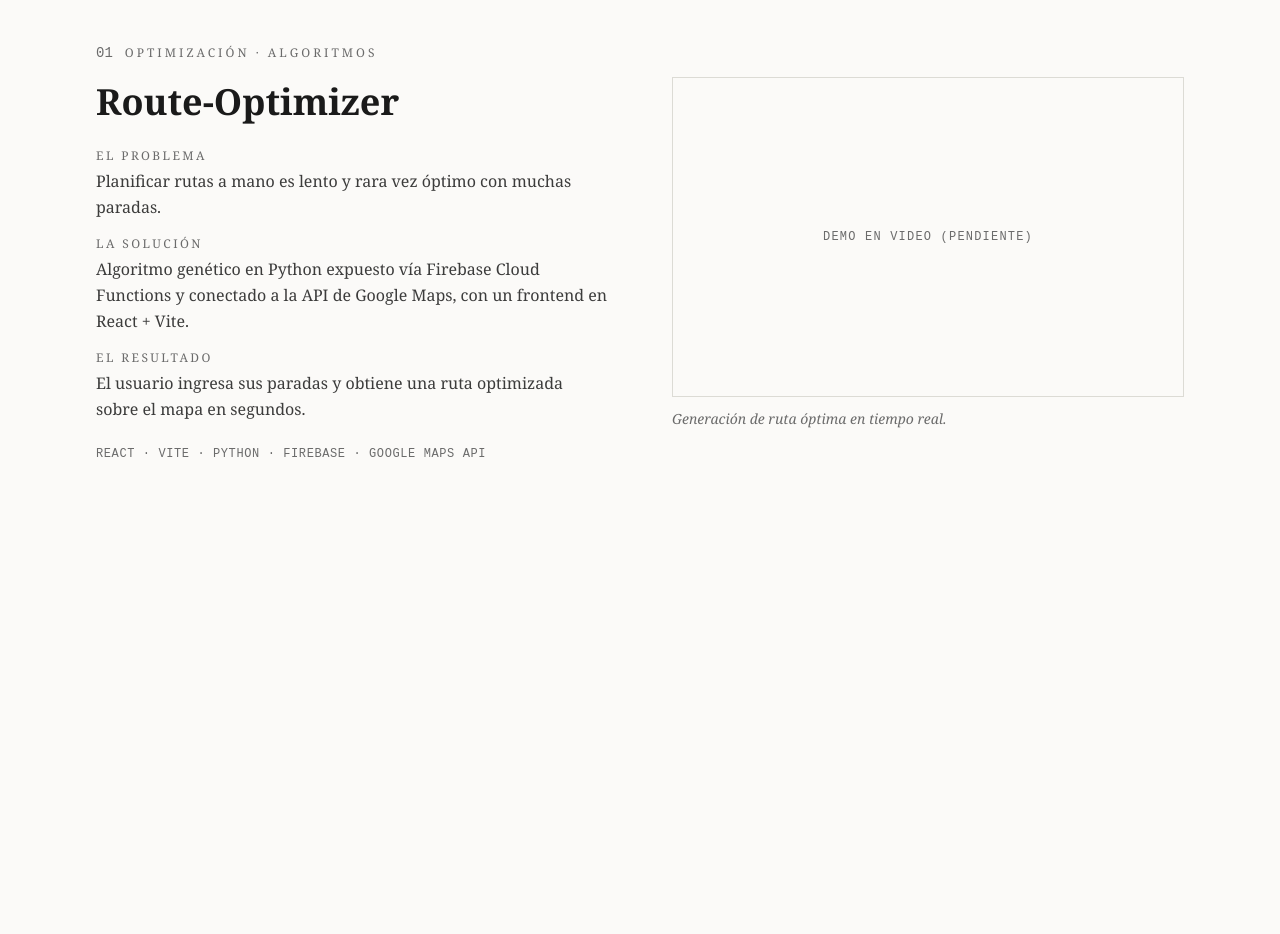
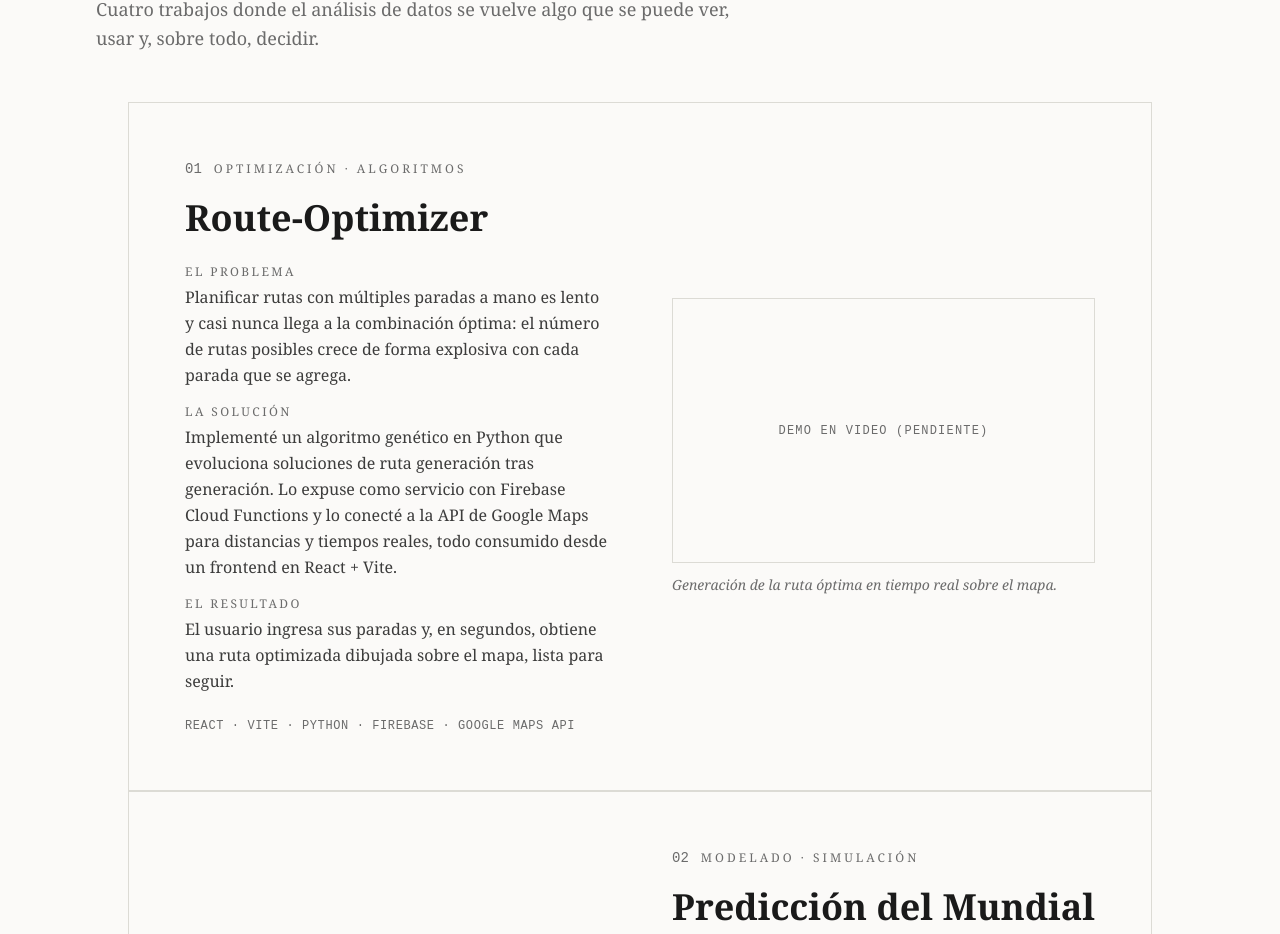
Before and after one commit to marcocarbajalb/portafolio, a React (Vite) app: page / in a window 1280 px wide. Shown: the part 990-1924 px from the top of the page. Before the commit the page ends 1580 px from the top, so only its background shows below. Built offline with nearby package versions, Linux system fonts and the light colour scheme.

Commit message:
feat: agregar sección Proyectos con los 4 proyectos principales (data-driven) apilado tipo mazo de cartas

```diff
--- a/src/App.tsx
+++ b/src/App.tsx
@@ -1,36 +1,12 @@
 import Layout from './components/layout/Layout';
-import Section from './components/layout/Section';
 import Hero from './components/sections/Hero';
-import CardProyecto, { type Project } from './components/sections/CardProyecto';
-
-const sampleProject: Project = {
-  index: '01',
-  kicker: 'Optimización · Algoritmos',
-  title: 'Route-Optimizer',
-  problem: 'Planificar rutas a mano es lento y rara vez óptimo con muchas paradas.',
-  solution:
-    'Algoritmo genético en Python expuesto vía Firebase Cloud Functions y conectado a la API de Google Maps, con un frontend en React + Vite.',
-  result: 'El usuario ingresa sus paradas y obtiene una ruta optimizada sobre el mapa en segundos.',
-  stack: ['React', 'Vite', 'Python', 'Firebase', 'Google Maps API'],
-  media: {
-    kind: 'placeholder',
-    label: 'Demo en video (pendiente)',
-    caption: 'Generación de ruta óptima en tiempo real.',
-  },
-};
+import Proyectos from './components/sections/Proyectos';
 
 export default function App() {
   return (
     <Layout>
       <Hero />
-      <Section id="proyectos" aria-labelledby="proyectos-title" className="border-t border-rule">
-        <h2 id="proyectos-title" className="text-3xl font-semibold text-ink sm:text-4xl">
-          Proyectos
-        </h2>
-        <div className="mt-16">
-          <CardProyecto project={sampleProject} />
-        </div>
-      </Section>
+      <Proyectos />
     </Layout>
   );
 }
--- a/src/components/sections/CardProyecto.tsx
+++ b/src/components/sections/CardProyecto.tsx
@@ -1,4 +1,3 @@
-import { motion, useReducedMotion, type Variants } from 'motion/react';
 import { cn } from '../../lib/utils';
 
 export type ProjectMedia =
@@ -18,11 +17,6 @@ export type Project = {
   repoUrl?: string;
 };
 
-const textContainer: Variants = {
-  hidden: {},
-  show: { transition: { staggerChildren: 0.1 } },
-};
-
 function Block({ label, text }: { label: string; text: string }) {
   return (
     <div>
@@ -34,106 +28,48 @@ function Block({ label, text }: { label: string; text: string }) {
 
 function Media({ media }: { media: ProjectMedia }) {
   if (media.kind === 'image') {
-    return (
-      <img src={media.src} alt={media.alt} loading="lazy" decoding="async" className="h-full w-full object-cover" />
-    );
+    return <img src={media.src} alt={media.alt} loading="lazy" decoding="async" className="h-full w-full object-cover" />;
   }
   if (media.kind === 'video') {
     return (
-      <video
-        src={media.src}
-        poster={media.poster}
-        autoPlay
-        loop
-        muted
-        playsInline
-        preload="metadata"
-        aria-label={media.caption}
-        className="h-full w-full object-cover"
-      />
+      <video src={media.src} poster={media.poster} autoPlay loop muted playsInline preload="metadata" aria-label={media.caption} className="h-full w-full object-cover" />
     );
   }
   return (
     <div className="flex h-full w-full items-center justify-center bg-paper">
-      <span className="font-mono text-xs uppercase tracking-widest text-muted">
-        {media.label ?? 'Visual pendiente'}
-      </span>
+      <span className="font-mono text-xs uppercase tracking-widest text-muted">{media.label ?? 'Visual pendiente'}</span>
     </div>
   );
 }
 
-type CardProyectoProps = {
-  project: Project;
-  reverse?: boolean;
-};
+type CardProyectoProps = { project: Project; reverse?: boolean };
 
 export default function CardProyecto({ project, reverse = false }: CardProyectoProps) {
-  const prefersReduced = useReducedMotion();
-
-  const fadeUp: Variants = {
-    hidden: { opacity: 0, y: prefersReduced ? 0 : 24 },
-    show: {
-      opacity: 1,
-      y: 0,
-      transition: { duration: 0.6, ease: [0.22, 1, 0.36, 1] },
-    },
-  };
-
   const aspect = project.media.aspect ?? 'aspect-[16/10]';
-
   return (
-    <motion.article
-      variants={textContainer}
-      initial="hidden"
-      whileInView="show"
-      viewport={{ once: true, margin: '-100px' }}
-      className="grid items-center gap-10 md:grid-cols-2 md:gap-16"
-    >
+    <article className="grid items-center gap-10 md:grid-cols-2 md:gap-16">
       <div className={cn('order-2', reverse ? 'md:order-2' : 'md:order-1')}>
-        <motion.div variants={fadeUp} className="flex items-baseline gap-3">
+        <div className="flex items-baseline gap-3">
           <span className="font-mono text-sm text-muted">{project.index}</span>
-          <span className="font-serif text-xs uppercase tracking-[0.25em] text-muted">
-            {project.kicker}
-          </span>
-        </motion.div>
-
-        <motion.h3 variants={fadeUp} className="mt-4 text-3xl font-semibold leading-tight text-ink sm:text-4xl">
-          {project.title}
-        </motion.h3>
-
-        <motion.div variants={fadeUp} className="mt-6 space-y-4">
+          <span className="font-serif text-xs uppercase tracking-[0.25em] text-muted">{project.kicker}</span>
+        </div>
+        <h3 className="mt-4 text-3xl font-semibold leading-tight text-ink sm:text-4xl">{project.title}</h3>
+        <div className="mt-6 space-y-4">
           <Block label="El problema" text={project.problem} />
           <Block label="La solución" text={project.solution} />
           <Block label="El resultado" text={project.result} />
-        </motion.div>
-
-        <motion.p variants={fadeUp} className="mt-6 font-mono text-xs uppercase tracking-wider text-muted">
-          {project.stack.join('  ·  ')}
-        </motion.p>
-
+        </div>
+        <p className="mt-6 font-mono text-xs uppercase tracking-wider text-muted">{project.stack.join('  ·  ')}</p>
         {project.repoUrl && (
-          <motion.a
-            variants={fadeUp}
-            href={project.repoUrl}
-            target="_blank"
-            rel="noopener noreferrer"
-            className="mt-6 inline-block border-b border-ink pb-0.5 font-serif text-ink transition-colors hover:text-muted"
-          >
-            Ver repositorio ↗
-          </motion.a>
+          <a href={project.repoUrl} target="_blank" rel="noopener noreferrer" className="mt-6 inline-block border-b border-ink pb-0.5 font-serif text-ink transition-colors hover:text-muted">Ver repositorio ↗</a>
         )}
       </div>
-
-      <motion.figure variants={fadeUp} className={cn('order-1 m-0', reverse ? 'md:order-1' : 'md:order-2')}>
+      <figure className={cn('order-1 m-0', reverse ? 'md:order-1' : 'md:order-2')}>
         <div className={cn('overflow-hidden border border-rule bg-paper', aspect)}>
           <Media media={project.media} />
         </div>
-        {project.media.caption && (
-          <figcaption className="mt-3 font-serif text-sm italic text-muted">
-            {project.media.caption}
-          </figcaption>
-        )}
-      </motion.figure>
-    </motion.article>
+        {project.media.caption && <figcaption className="mt-3 font-serif text-sm italic text-muted">{project.media.caption}</figcaption>}
+      </figure>
+    </article>
   );
 }
--- /dev/null
+++ b/src/components/sections/Proyectos.tsx
@@ -0,0 +1,39 @@
+import { type CSSProperties } from 'react';
+import { projects } from '../../data/projects';
+import CardProyecto from './CardProyecto';
+import Container from '../layout/Container';
+
+export default function Proyectos() {
+  return (
+    <section
+      id="proyectos"
+      aria-labelledby="proyectos-title"
+      className="scroll-mt-24 border-t border-rule pb-20 pt-20 md:pb-32 md:pt-32"
+    >
+      <Container>
+        <header className="max-w-2xl">
+          <h2 id="proyectos-title" className="text-3xl font-semibold text-ink sm:text-4xl">
+            Proyectos
+          </h2>
+          <p className="mt-4 font-serif text-lg leading-relaxed text-muted">
+            Cuatro trabajos donde el análisis de datos se vuelve algo que se
+            puede ver, usar y, sobre todo, decidir.
+          </p>
+        </header>
+      </Container>
+
+      <ul
+        className="stack m-0 mt-12 list-none px-4 sm:px-6"
+        style={{ '--n': projects.length } as CSSProperties}
+      >
+        {projects.map((project, i) => (
+          <li key={project.title} className="stack-card" style={{ '--i': i } as CSSProperties}>
+            <div className="stack-card-inner mx-auto max-w-5xl border border-rule bg-paper p-6 sm:p-10 md:p-14">
+              <CardProyecto project={project} reverse={i % 2 === 1} />
+            </div>
+          </li>
+        ))}
+      </ul>
+    </section>
+  );
+}
--- /dev/null
+++ b/src/data/projects.ts
@@ -0,0 +1,73 @@
+import type { Project } from '../components/sections/CardProyecto';
+
+export const projects: Project[] = [
+  {
+    index: '01',
+    kicker: 'Optimización · Algoritmos',
+    title: 'Route-Optimizer',
+    problem:
+      'Planificar rutas con múltiples paradas a mano es lento y casi nunca llega a la combinación óptima: el número de rutas posibles crece de forma explosiva con cada parada que se agrega.',
+    solution:
+      'Implementé un algoritmo genético en Python que evoluciona soluciones de ruta generación tras generación. Lo expuse como servicio con Firebase Cloud Functions y lo conecté a la API de Google Maps para distancias y tiempos reales, todo consumido desde un frontend en React + Vite.',
+    result:
+      'El usuario ingresa sus paradas y, en segundos, obtiene una ruta optimizada dibujada sobre el mapa, lista para seguir.',
+    stack: ['React', 'Vite', 'Python', 'Firebase', 'Google Maps API'],
+    media: {
+      kind: 'placeholder',
+      label: 'Demo en video (pendiente)',
+      caption: 'Generación de la ruta óptima en tiempo real sobre el mapa.',
+    },
+  },
+  {
+    index: '02',
+    kicker: 'Modelado · Simulación',
+    title: 'Predicción del Mundial FIFA 2026',
+    problem:
+      'Predecir un torneo como el Mundial es difícil: hay pocos partidos entre selecciones, mucha incertidumbre, y un formato de grupos más eliminatorias que encadena dependencias entre resultados.',
+    solution:
+      'Modelé la tasa de goles de cada selección con el modelo Dixon-Coles, lo contrasté contra enfoques de machine learning, y corrí una simulación de Monte Carlo del torneo completo miles de veces para estimar las probabilidades de avance y de título.',
+    result:
+      'El trabajo se consolidó en un artículo con formato de paper, con las probabilidades de cada selección y conclusiones sobre qué enfoque modela mejor este tipo de torneo.',
+    stack: ['Python', 'Dixon-Coles', 'Machine Learning', 'Monte Carlo'],
+    media: {
+      kind: 'placeholder',
+      label: 'Mockup del paper (pendiente)',
+      caption: 'Distribución de resultados simulados por Monte Carlo.',
+    },
+  },
+  {
+    index: '03',
+    kicker: 'Aprendizaje no supervisado · Visualización',
+    title: 'Clusterización de jugadores de la NBA',
+    problem:
+      'Más allá de las posiciones tradicionales, los estilos de juego en la NBA no son obvios a simple vista. Buscábamos descubrir agrupaciones naturales a partir de las métricas de rendimiento de los jugadores.',
+    solution:
+      'Tras un análisis exploratorio y preprocesamiento completo, apliqué un pipeline de aprendizaje no supervisado (k-means y clustering jerárquico) para agrupar a los jugadores, caracterizando y nombrando cada clúster según las métricas que comparten. Las fotos de cada jugador se extrajeron por web scraping.',
+    result:
+      'Un dashboard interactivo en Power BI que permite explorar el rendimiento de cada jugador y a qué clúster pertenece, volviendo visible una estructura que los números crudos escondían.',
+    stack: ['R', 'Python', 'Power BI', 'k-means', 'Clustering jerárquico'],
+    media: {
+      kind: 'placeholder',
+      label: 'Dashboard Power BI (pendiente)',
+      caption: 'Dashboard interactivo de clústeres y rendimiento por jugador.',
+    },
+  },
+  {
+    index: '04',
+    kicker: 'Aprendizaje por refuerzo',
+    title: 'Agente autónomo de Galaxian',
+    problem:
+      'Enseñarle a un agente a jugar Galaxian es un reto: el entorno de Gymnasium entrega observaciones de alta dimensión y recompensas escasas, sin reglas explícitas que seguir.',
+    solution:
+      'Entrené un agente con aprendizaje por refuerzo sobre el entorno de Galaxian en Gymnasium, dejando que aprendiera una política de juego por prueba y error a partir de la recompensa del propio juego.',
+    result:
+      'El agente aprendió a jugar de forma efectiva y ganó la competencia del curso frente a los demás agentes.',
+    stack: ['Python', 'Reinforcement Learning', 'Gymnasium'],
+    media: {
+      kind: 'placeholder',
+      label: 'Demo en video (pendiente)',
+      caption: 'El agente jugando de forma autónoma.',
+      aspect: 'aspect-[4/3]',
+    },
+  },
+];
--- a/src/index.css
+++ b/src/index.css
@@ -21,3 +21,32 @@
     text-rendering: optimizeLegibility;
   }
 }
+
+/* — Tarjetas apiladas (mazo de cartas) — */
+.stack-card {
+  position: sticky;
+  top: calc(5rem + var(--i) * 2.5rem); /* cada tarjeta se pega 2.5rem más abajo */
+}
+
+.stack-card-inner {
+  transform-origin: 50% 0;
+}
+
+@media (prefers-reduced-motion: no-preference) {
+  @supports (animation-timeline: view()) {
+    .stack {
+      view-timeline-name: --stack;
+    }
+    .stack-card-inner {
+      animation: stack-scale linear forwards;
+      animation-timeline: --stack;
+      animation-range: exit-crossing calc(var(--i) / var(--n) * 100%)
+                       exit-crossing calc((var(--i) + 1) / var(--n) * 100%);
+    }
+    @keyframes stack-scale {
+      to {
+        transform: scale(0.96);
+      }
+    }
+  }
+}
```
